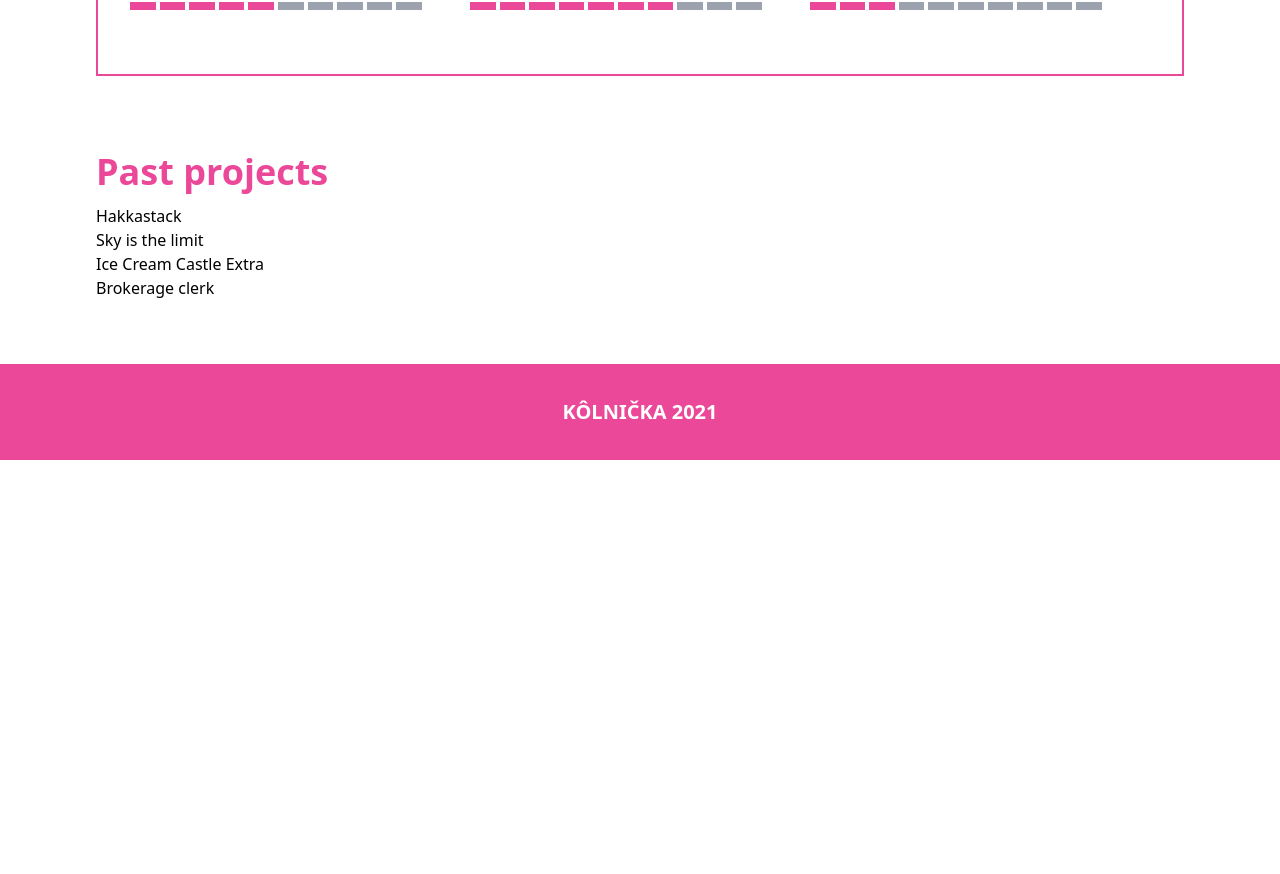
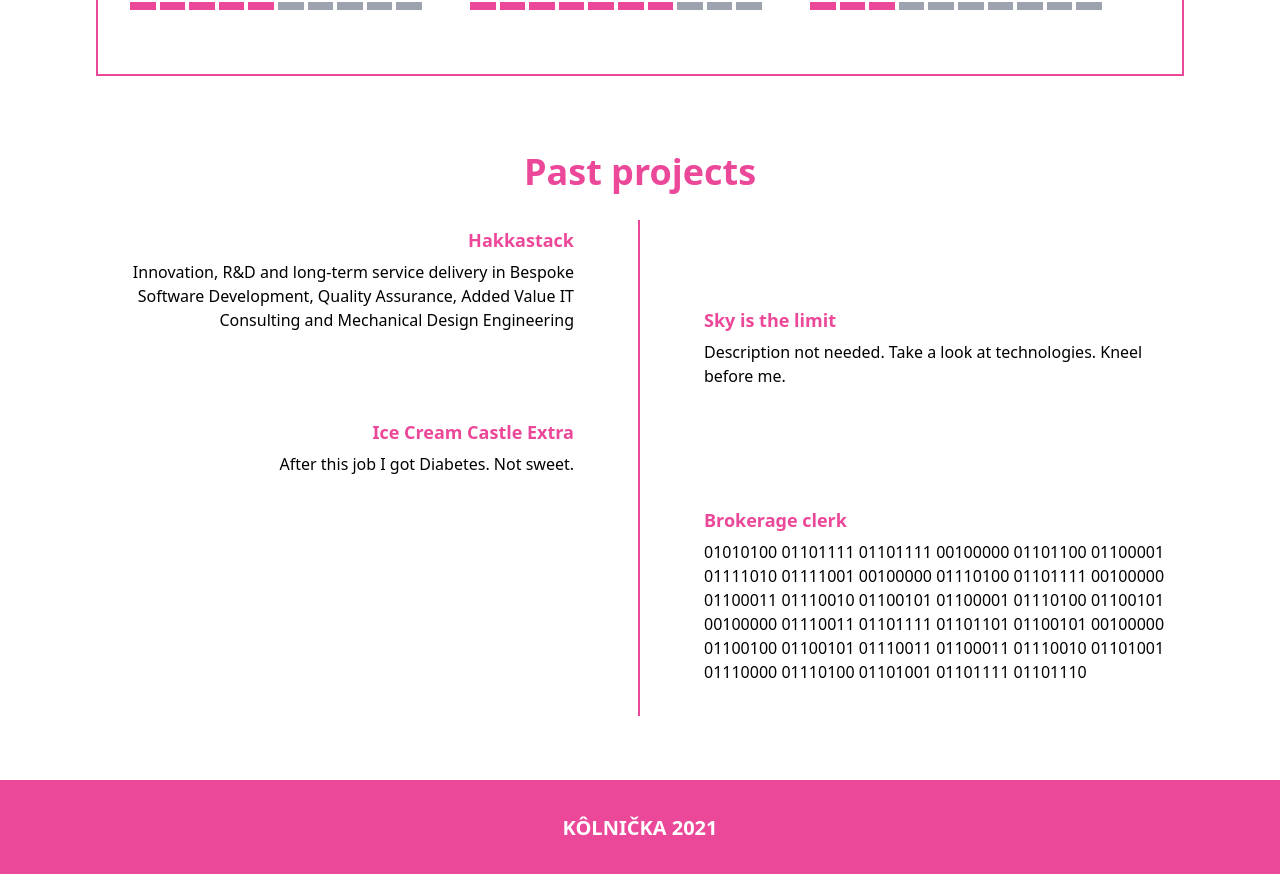
Before and after one commit to bolyesz/kolnicka, a Next.js app: page / in a window 1280 px wide. Shown: the part 834-1708 px from the top of the page. Before the commit the page ends 1294 px from the top, so only its background shows below. Built offline with nearby package versions, Linux system fonts and the light colour scheme.

Commit message:
Checkpoint 8 : Style projects section

```diff
--- /dev/null
+++ b/src/components/ProjectColumn.tsx
@@ -0,0 +1,13 @@
+import { PropsWithChildren } from 'react';
+
+type Props = PropsWithChildren<unknown>;
+
+function ProjectColumn({ children }: Props) {
+  return (
+    <div className="flex flex-col lg:w-1/2 lg:first:border-r-2 border-pink-500">
+      {children}
+    </div>
+  );
+}
+
+export default ProjectColumn;
--- /dev/null
+++ b/src/components/ProjectColumnItem.tsx
@@ -0,0 +1,29 @@
+import Link from 'next/link';
+import React from 'react';
+
+import { Project } from '../types';
+
+type Props = {
+  alignment: 'left' | 'right';
+  project: Project;
+};
+
+function ProjectColumnItem({ alignment, project }: Props) {
+  const margin =
+    alignment === 'left'
+      ? 'lg:mb-20 lg:mr-16 lg:text-right'
+      : 'lg:mt-20 lg:ml-16 lg:text-left';
+
+  return (
+    <div className={`text-center mb-8 ${margin}`}>
+      <Link href={`projects/${project.id}`}>
+        <a className="font-bold text-lg text-pink-500 hover:underline leading-10">
+          {project.name}
+        </a>
+      </Link>
+      <p>{project.description}</p>
+    </div>
+  );
+}
+
+export default ProjectColumnItem;
--- a/src/sections/Projects.tsx
+++ b/src/sections/Projects.tsx
@@ -1,3 +1,7 @@
+import React from 'react';
+
+import ProjectColumn from '../components/ProjectColumn';
+import ProjectColumnItem from '../components/ProjectColumnItem';
 import Subtitle from '../components/Subtitle';
 import { Project } from '../types';
 
@@ -6,14 +10,26 @@ type Props = {
 };
 
 function Projects({ projects }: Props) {
+  const leftColumn = projects.filter((_project, index) => index % 2 === 0);
+  const rightColumn = projects.filter((_project, index) => index % 2 === 1);
+
   return (
     <div>
-      <Subtitle subtitle="Past projects" />
-      <ul>
-        {projects.map((project) => (
-          <li key={project.id}>{project.name}</li>
-        ))}
-      </ul>
+      <div className="flex w-full justify-center mb-4">
+        <Subtitle subtitle="Past projects" />
+      </div>
+      <div className="flex flex-col lg:flex-row">
+        <ProjectColumn>
+          {leftColumn.map((item) => (
+            <ProjectColumnItem key={item.id} project={item} alignment="left" />
+          ))}
+        </ProjectColumn>
+        <ProjectColumn>
+          {rightColumn.map((item) => (
+            <ProjectColumnItem key={item.id} project={item} alignment="right" />
+          ))}
+        </ProjectColumn>
+      </div>
     </div>
   );
 }
--- a/tailwind.config.js
+++ b/tailwind.config.js
@@ -9,7 +9,9 @@ module.exports = {
     },
   },
   variants: {
-    extend: {},
+    extend: {
+      borderWidth: ['first'],
+    },
   },
   plugins: [],
 };
```
